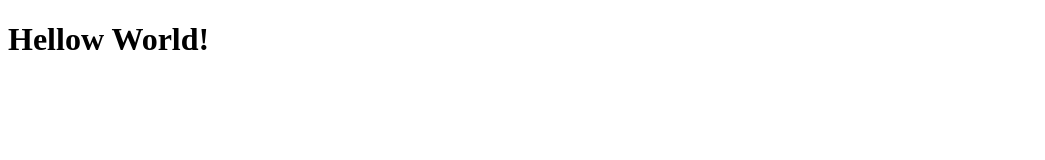
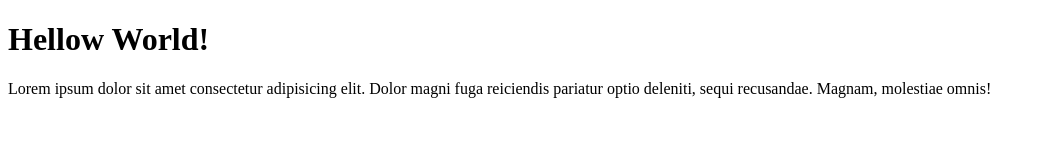
Before and after one commit to michael29-code/michael-git-test, a plain HTML site: page index.html in a window 1280 px wide. Shown: the whole page, without its empty margins (0-1045 px from the left). Drawn offline with Linux system fonts and the light colour scheme.

Commit message:
menambahkan paragraph

```diff
--- a/index.html
+++ b/index.html
@@ -8,5 +8,6 @@
 </head>
 <body>
     <h1>Hellow World!</h1>
+    <p>Lorem ipsum dolor sit amet consectetur adipisicing elit. Dolor magni fuga reiciendis pariatur optio deleniti, sequi recusandae. Magnam, molestiae omnis!</p>
 </body>
 </html>
```
